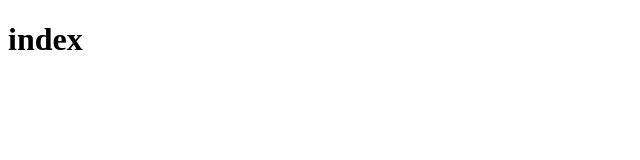
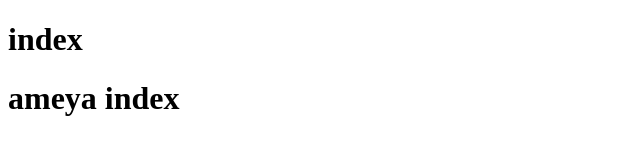
Before and after one commit to redfieldC/Ame, a plain HTML site: page index.html in a window 1280 px wide. Shown: the whole page, without its empty margins (0-640 px from the left). Drawn offline with Linux system fonts and the light colour scheme.

Commit message:
added ameya index in index

```diff
--- a/index.html
+++ b/index.html
@@ -8,5 +8,6 @@
 </head>
 <body>
     <h1>index</h1>
+    <h1>ameya index</h1>
 </body>
 </html>
```
